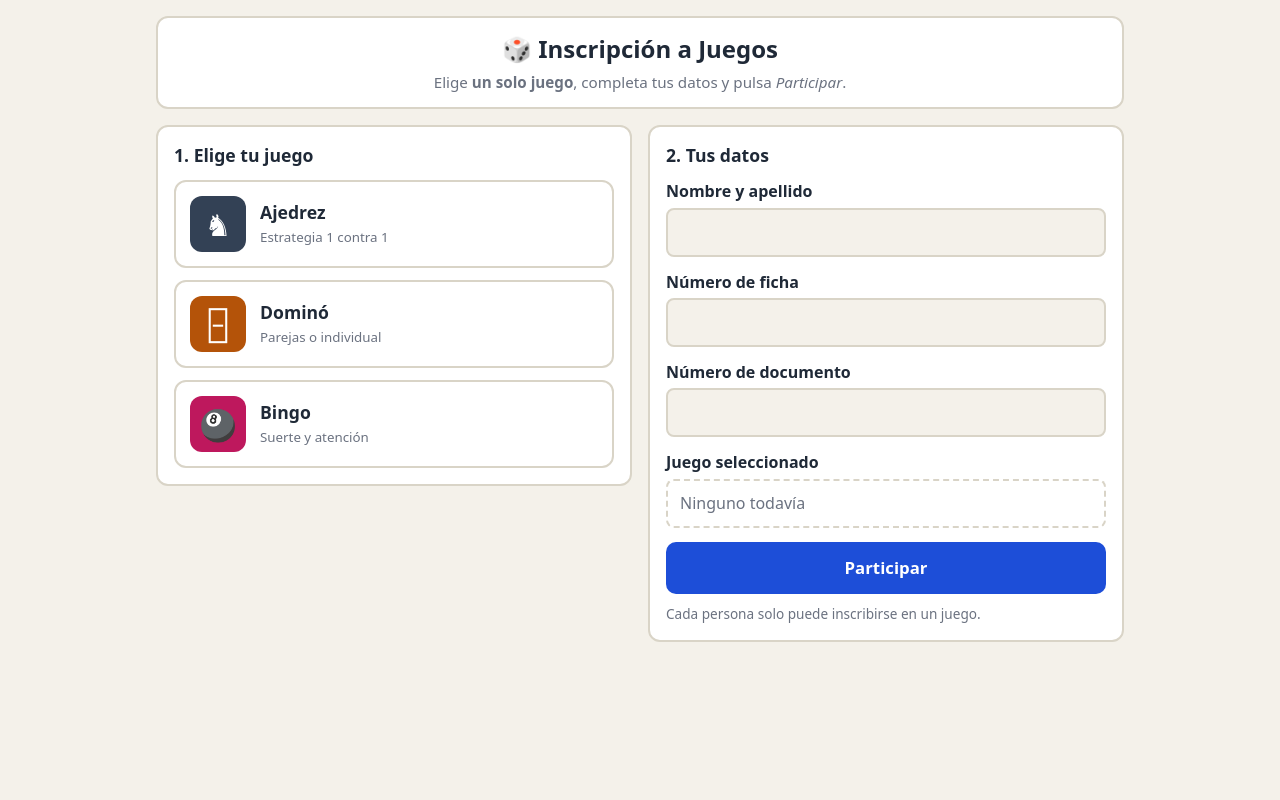
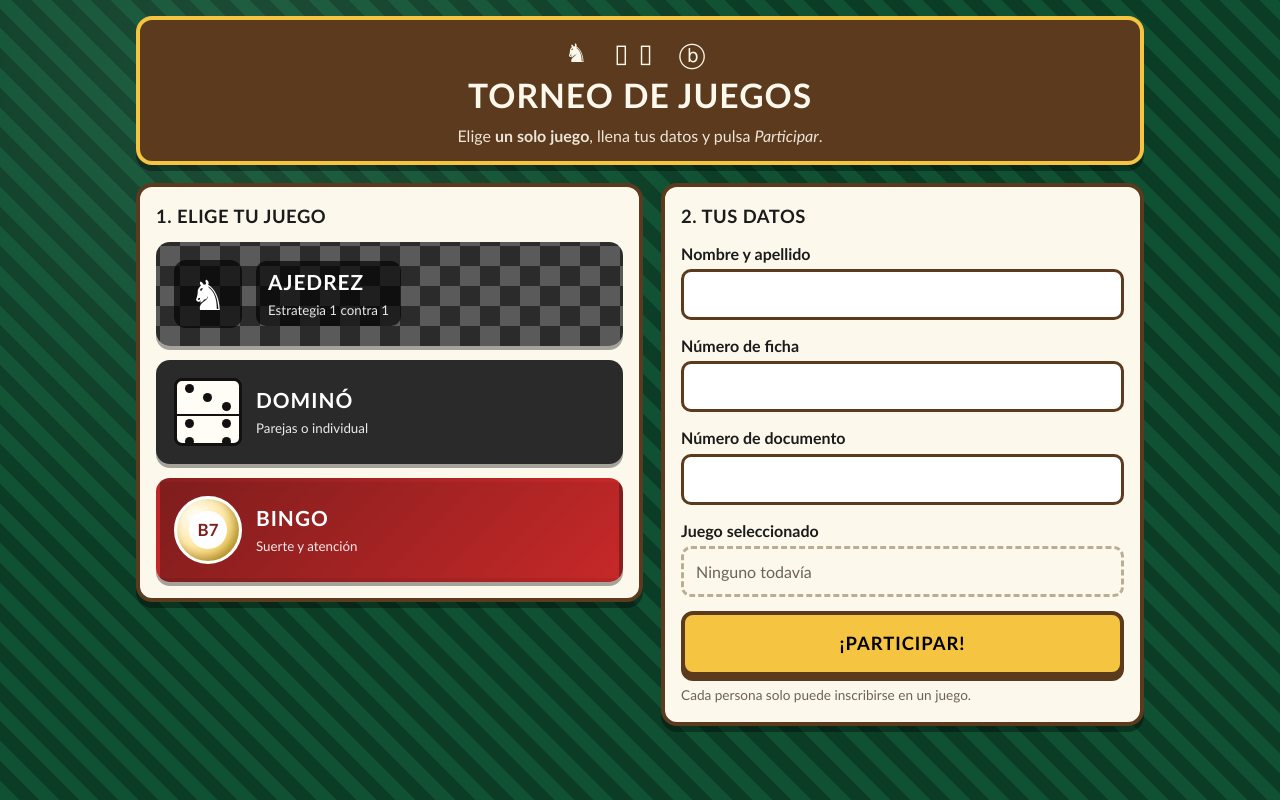
Before and after one commit to malquieltiradotorres-code/jhosep, a plain HTML site: page registro-juegos/index.html in a window 1280 px wide. Drawn offline with Linux system fonts and the light colour scheme.

Commit message:
Rediseñar página con tema de juegos: tablero de ajedrez, ficha de dominó y bola de bingo
Co-Authored-By: Claude Sonnet 5.5 <noreply@anthropic.com>
Claude-Session: https://claude.ai/code/session_01R3k2BsC6B5BNzYczaGU7UK

```diff
--- a/registro-juegos/index.html
+++ b/registro-juegos/index.html
@@ -3,63 +3,105 @@
 <head>
 <meta charset="UTF-8">
 <meta name="viewport" content="width=device-width, initial-scale=1">
-<title>Inscripción a Juegos</title>
+<title>Torneo de Juegos</title>
 <style>
   :root{
-    --bg:#f4f1ea; --card:#fff; --ink:#1f2937; --muted:#6b7280; --line:#d9d4c7;
-    --brand:#1d4ed8; --brand-ink:#fff; --ok:#15803d; --err:#b91c1c;
-    --ajedrez:#334155; --domino:#b45309; --bingo:#be185d;
-  }
-  @media (prefers-color-scheme: dark){
-    :root{ --bg:#14171c; --card:#1d2229; --ink:#e5e7eb; --muted:#9ca3af; --line:#333b46; --brand:#3b82f6; --ok:#4ade80; --err:#f87171; }
+    --felt:#0f5132; --felt2:#0b3d26; --wood:#5b3a1e; --cream:#fdf8ec; --ink:#1b1b1b; --muted:#6b6455;
+    --gold:#f5c542; --red:#c62828; --blue:#1d4ed8; --ok:#14532d; --err:#991b1b;
   }
   *{box-sizing:border-box}
-  body{margin:0;background:var(--bg);color:var(--ink);font:16px/1.45 system-ui,-apple-system,Segoe UI,Roboto,sans-serif}
-  .wrap{max-width:1000px;margin:0 auto;padding:16px}
-  header{background:var(--card);border:2px solid var(--line);border-radius:12px;padding:14px 18px;margin-bottom:16px;text-align:center}
-  header h1{margin:0;font-size:1.5rem}
-  header p{margin:4px 0 0;color:var(--muted);font-size:.95rem}
-  .grid{display:grid;grid-template-columns:1fr 1fr;gap:16px;align-items:start}
-  @media (max-width:760px){.grid{grid-template-columns:1fr}}
-  h2{margin:0 0 12px;font-size:1.1rem}
-  .panel{background:var(--card);border:2px solid var(--line);border-radius:12px;padding:16px}
-  .games{display:grid;gap:12px}
-  .game{display:flex;align-items:center;gap:14px;width:100%;text-align:left;cursor:pointer;
-        background:var(--card);color:var(--ink);border:2px solid var(--line);border-radius:12px;padding:14px;font:inherit}
-  .game:hover{border-color:var(--c)}
-  .game[aria-checked="true"]{border-color:var(--c);box-shadow:0 0 0 3px color-mix(in srgb,var(--c) 25%,transparent)}
-  .game .ico{flex:none;width:56px;height:56px;border-radius:12px;background:var(--c);color:#fff;display:grid;place-items:center;font-size:30px}
-  .game b{display:block;font-size:1.1rem}
-  .game small{color:var(--muted)}
-  .game[data-game="Ajedrez"]{--c:var(--ajedrez)} .game[data-game="Dominó"]{--c:var(--domino)} .game[data-game="Bingo"]{--c:var(--bingo)}
-  label{display:block;font-weight:600;margin:0 0 4px}
+  body{margin:0;min-height:100vh;color:var(--ink);font:16px/1.45 "Trebuchet MS",system-ui,sans-serif;
+    background:
+      radial-gradient(circle at 20% 10%,rgba(255,255,255,.08),transparent 40%),
+      repeating-linear-gradient(45deg,var(--felt) 0 14px,var(--felt2) 14px 28px);}
+  .wrap{max-width:1040px;margin:0 auto;padding:16px}
+
+  /* Título */
+  header{background:var(--wood);border:4px solid var(--gold);border-radius:16px;padding:14px 18px;margin-bottom:18px;
+    text-align:center;color:var(--cream);box-shadow:0 6px 0 rgba(0,0,0,.35)}
+  header h1{margin:0;font-size:clamp(1.4rem,4vw,2.1rem);letter-spacing:1px;text-transform:uppercase}
+  header .icons{font-size:1.6rem;letter-spacing:10px}
+  header p{margin:4px 0 0;opacity:.9}
+
+  .grid{display:grid;grid-template-columns:1.05fr 1fr;gap:18px;align-items:start}
+  @media (max-width:780px){.grid{grid-template-columns:1fr}}
+  .panel{background:var(--cream);border:4px solid var(--wood);border-radius:16px;padding:16px;box-shadow:0 6px 0 rgba(0,0,0,.35)}
+  h2{margin:0 0 12px;font-size:1.15rem;text-transform:uppercase;letter-spacing:.5px}
+  .games{display:grid;gap:14px}
+
+  /* Tarjetas de juego */
+  .game{position:relative;overflow:hidden;display:flex;align-items:center;gap:14px;width:100%;text-align:left;cursor:pointer;
+    font:inherit;color:#fff;border:4px solid transparent;border-radius:14px;padding:14px;min-height:96px;
+    box-shadow:0 4px 0 rgba(0,0,0,.35);transition:transform .12s}
+  .game:hover{transform:translateY(-2px)}
+  .game b{display:block;font-size:1.3rem;text-transform:uppercase;letter-spacing:1px}
+  .game small{opacity:.9}
+  .game .chk{position:absolute;right:12px;top:10px;width:30px;height:30px;border-radius:50%;background:var(--gold);color:#000;
+    font-weight:900;display:none;place-items:center}
+  .game[aria-checked="true"]{border-color:var(--gold);transform:scale(1.02)}
+  .game[aria-checked="true"] .chk{display:grid}
+  .ico{flex:none;width:68px;height:68px;display:grid;place-items:center}
+
+  /* Ajedrez: tablero */
+  .game[data-game="Ajedrez"]{background:
+    conic-gradient(#2b2b2b 25%,#5a5a5a 0 50%,#2b2b2b 0 75%,#5a5a5a 0) 0 0/40px 40px}
+  .game[data-game="Ajedrez"] .ico{background:rgba(0,0,0,.65);border-radius:12px;font-size:2.6rem}
+  .game[data-game="Ajedrez"] span:last-child{background:rgba(0,0,0,.65);padding:6px 12px;border-radius:10px}
+
+  /* Dominó: ficha */
+  .game[data-game="Dominó"]{background:#2a2a2a}
+  .tile{width:68px;height:68px;background:#fffdf5;border-radius:8px;border:3px solid #111;display:grid;grid-template-rows:1fr 2px 1fr}
+  .tile hr{margin:0;border:0;background:#111}
+  .half{display:grid;grid-template-columns:repeat(3,1fr);grid-template-rows:repeat(3,1fr);padding:3px}
+  .half i{width:9px;height:9px;border-radius:50%;background:#111;place-self:center}
+  .game[data-game="Dominó"] span:last-child{color:#fff}
+
+  /* Bingo: bola */
+  .game[data-game="Bingo"]{background:linear-gradient(135deg,#7f1d1d,#c62828)}
+  .ball{width:68px;height:68px;border-radius:50%;background:radial-gradient(circle at 30% 30%,#fff,#ffe9a8 45%,#e0a800);
+    display:grid;place-items:center;color:#7f1d1d;font-weight:900;border:3px solid #fff;box-shadow:inset -4px -4px 8px rgba(0,0,0,.25)}
+  .ball span{background:#fff;border-radius:50%;width:38px;height:38px;display:grid;place-items:center;font-size:1.05rem}
+
+  /* Formulario */
+  label{display:block;font-weight:700;margin:0 0 4px}
   .field{margin-bottom:14px}
-  input[type=text],input[type=number],input[type=tel]{width:100%;padding:11px 12px;font:inherit;color:var(--ink);background:var(--bg);border:2px solid var(--line);border-radius:8px}
-  input:focus{outline:none;border-color:var(--brand)}
-  .chosen{padding:11px 12px;border:2px dashed var(--line);border-radius:8px;color:var(--muted)}
-  .chosen.has{border-style:solid;color:var(--ink);font-weight:600}
-  button.go{width:100%;padding:14px;font:inherit;font-weight:700;font-size:1.05rem;color:var(--brand-ink);background:var(--brand);border:0;border-radius:10px;cursor:pointer}
+  input[type=text]{width:100%;padding:11px 12px;font:inherit;color:var(--ink);background:#fff;border:3px solid var(--wood);border-radius:10px}
+  input:focus{outline:none;border-color:var(--blue)}
+  .chosen{padding:11px 12px;border:3px dashed #b9ae94;border-radius:10px;color:var(--muted)}
+  .chosen.has{border:3px solid var(--gold);background:#fff7d6;color:var(--ink);font-weight:800}
+  button.go{width:100%;padding:15px;font:inherit;font-weight:900;font-size:1.15rem;letter-spacing:1px;text-transform:uppercase;
+    color:#000;background:var(--gold);border:4px solid var(--wood);border-radius:12px;cursor:pointer;box-shadow:0 5px 0 var(--wood)}
+  button.go:active{transform:translateY(3px);box-shadow:0 2px 0 var(--wood)}
   button.go:disabled{opacity:.6;cursor:wait}
-  .msg{margin-top:14px;padding:12px;border-radius:8px;display:none}
-  .msg.ok{display:block;background:color-mix(in srgb,var(--ok) 15%,transparent);color:var(--ok)}
-  .msg.err{display:block;background:color-mix(in srgb,var(--err) 15%,transparent);color:var(--err)}
+  .msg{margin-top:14px;padding:12px;border-radius:10px;display:none;font-weight:700}
+  .msg.ok{display:block;background:#d1fae5;color:var(--ok)}
+  .msg.err{display:block;background:#fee2e2;color:var(--err)}
   .note{color:var(--muted);font-size:.85rem;margin:10px 0 0}
 </style>
 </head>
 <body>
 <div class="wrap">
   <header>
-    <h1>🎲 Inscripción a Juegos</h1>
-    <p>Elige <strong>un solo juego</strong>, completa tus datos y pulsa <em>Participar</em>.</p>
+    <div class="icons" aria-hidden="true">♞ ▯▯ ⓑ</div>
+    <h1>Torneo de Juegos</h1>
+    <p>Elige <strong>un solo juego</strong>, llena tus datos y pulsa <em>Participar</em>.</p>
   </header>
 
   <div class="grid">
     <section class="panel" aria-labelledby="t-juegos">
       <h2 id="t-juegos">1. Elige tu juego</h2>
       <div class="games" role="radiogroup" aria-label="Tipo de juego">
-        <button type="button" class="game" role="radio" aria-checked="false" data-game="Ajedrez"><span class="ico">♞</span><span><b>Ajedrez</b><small>Estrategia 1 contra 1</small></span></button>
-        <button type="button" class="game" role="radio" aria-checked="false" data-game="Dominó"><span class="ico">🁣</span><span><b>Dominó</b><small>Parejas o individual</small></span></button>
-        <button type="button" class="game" role="radio" aria-checked="false" data-game="Bingo"><span class="ico">🎱</span><span><b>Bingo</b><small>Suerte y atención</small></span></button>
+        <button type="button" class="game" role="radio" aria-checked="false" data-game="Ajedrez">
+          <span class="chk">✓</span><span class="ico">♞</span><span><b>Ajedrez</b><small>Estrategia 1 contra 1</small></span></button>
+        <button type="button" class="game" role="radio" aria-checked="false" data-game="Dominó">
+          <span class="chk">✓</span>
+          <span class="ico"><span class="tile">
+            <span class="half"><i style="grid-area:1/1"></i><i style="grid-area:2/2"></i><i style="grid-area:3/3"></i></span><hr>
+            <span class="half"><i style="grid-area:1/1"></i><i style="grid-area:1/3"></i><i style="grid-area:3/1"></i><i style="grid-area:3/3"></i></span>
+          </span></span>
+          <span><b>Dominó</b><small>Parejas o individual</small></span></button>
+        <button type="button" class="game" role="radio" aria-checked="false" data-game="Bingo">
+          <span class="chk">✓</span><span class="ico"><span class="ball"><span>B7</span></span></span><span><b>Bingo</b><small>Suerte y atención</small></span></button>
       </div>
     </section>
 
@@ -70,7 +112,7 @@
         <div class="field"><label for="ficha">Número de ficha</label><input id="ficha" type="text" inputmode="numeric" required></div>
         <div class="field"><label for="doc">Número de documento</label><input id="doc" type="text" inputmode="numeric" required></div>
         <div class="field"><label>Juego seleccionado</label><div id="chosen" class="chosen">Ninguno todavía</div></div>
-        <button class="go" id="go" type="submit">Participar</button>
+        <button class="go" id="go" type="submit">¡Participar!</button>
         <div id="msg" class="msg" role="status" aria-live="polite"></div>
         <p class="note">Cada persona solo puede inscribirse en un juego.</p>
       </form>
```
